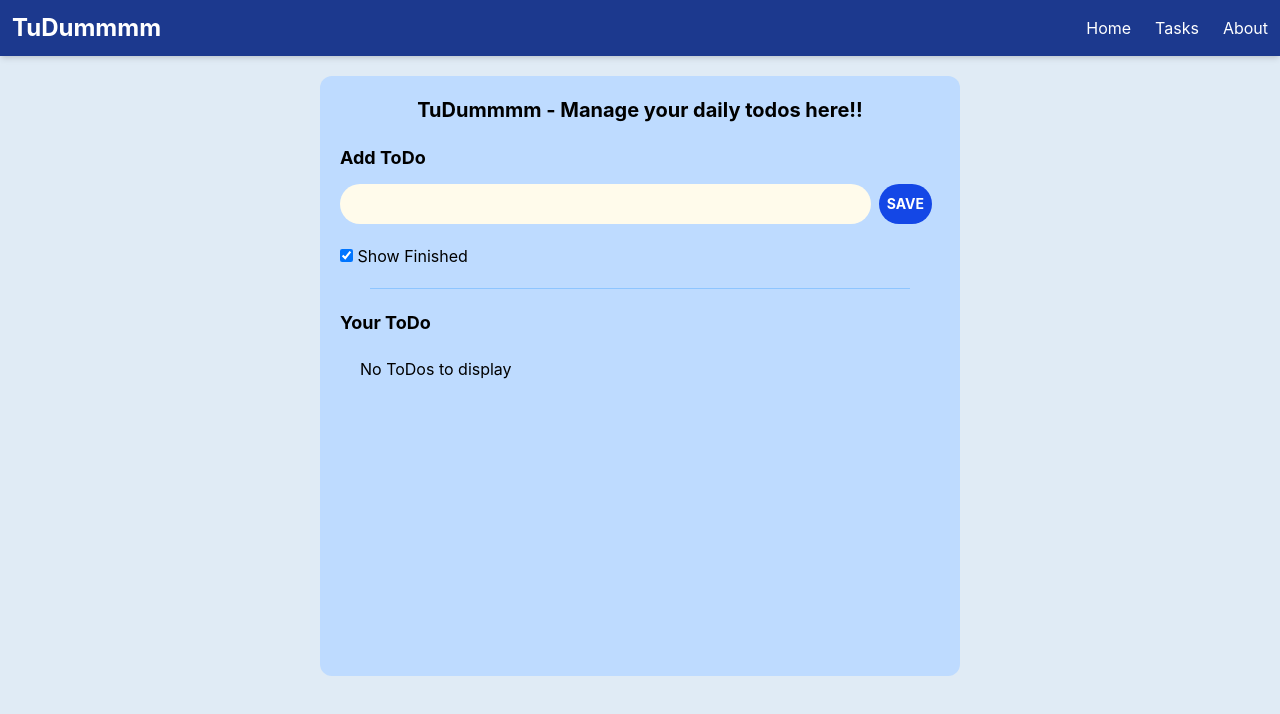
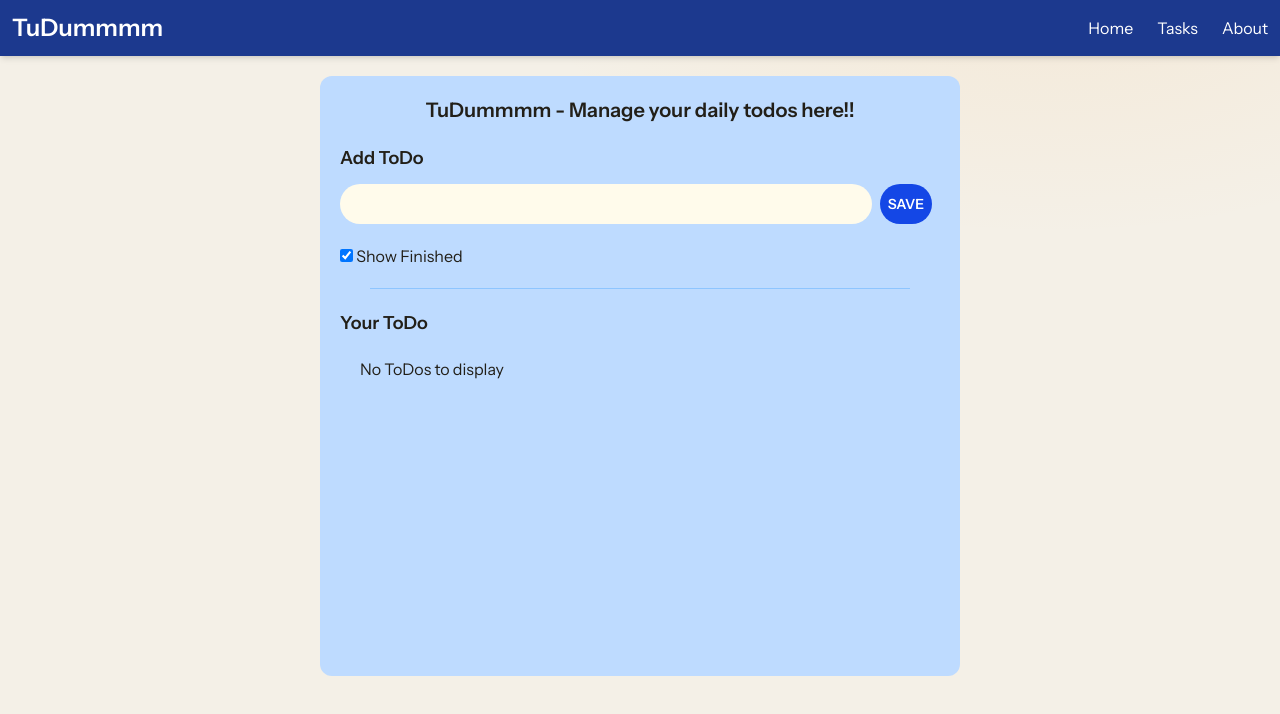
Before and after one commit to Muditgolaa/TodoList-App, a React (Vite) app: page / in a window 1280 px wide. Shown: the top 714 px of the page. Built offline with nearby package versions, Linux system fonts and the light colour scheme.

Commit message:
feat: add Ember design tokens and fonts

```diff
--- a/index.html
+++ b/index.html
@@ -4,7 +4,13 @@
     <meta charset="UTF-8" />
     <link rel="icon" type="image/svg+xml" href="/favicon.svg" />
     <meta name="viewport" content="width=device-width, initial-scale=1.0" />
-    <title>TuDummmm</title>
+    <link rel="preconnect" href="https://fonts.googleapis.com" />
+    <link rel="preconnect" href="https://fonts.gstatic.com" crossorigin />
+    <link
+      rel="stylesheet"
+      href="https://fonts.googleapis.com/css2?family=Bricolage+Grotesque:opsz,wght@12..96,600;12..96,700;12..96,800&family=IBM+Plex+Mono:wght@400;500;600&family=Instrument+Sans:wght@400;500;600&display=swap"
+    />
+    <title>Ember — Study Streaks</title>
   </head>
   <body>
     <div id="root"></div>
--- a/src/index.css
+++ b/src/index.css
@@ -1,6 +1,51 @@
 @import "tailwindcss";
 
-body{
-    --tw-bg-opacity: 1;
-    background-color:rgb(224, 235, 245);
+/* ================= Ember design tokens ================= */
+/* Dark is the default. Light applies via OS preference OR a manual
+   [data-theme="light"] we'll set from a toggle button in Step 4.     */
+:root {
+  --bg: #16161d;         --surface: #1e1f28;   --surface-2: #262734;  --raise: #2e2f3e;
+  --border: rgba(255,255,255,.09);             --border-strong: rgba(255,255,255,.16);
+  --text: #ecebf0;       --muted: #9a9aae;     --faint: #6a6a80;
+  --amber: #f6a13d;      --amber-2: #f97316;   --amber-soft: rgba(246,161,61,.14);
+  --done: #37d29a;       --done-soft: rgba(55,210,154,.14);
+  /* heatmap heat-ramp: empty -> hottest */
+  --h0: #24252f; --h1: #5a3a1e; --h2: #8f5220; --h3: #d1791f; --h4: #f6a13d;
+
+  --font-d: "Bricolage Grotesque", system-ui, sans-serif; /* display */
+  --font-b: "Instrument Sans", system-ui, sans-serif;      /* body   */
+  --font-m: "IBM Plex Mono", ui-monospace, monospace;      /* data   */
 }
+
+/* Light tokens — same names, warmer paper values */
+:root:not([data-theme="dark"]) {
+  @media (prefers-color-scheme: light) {
+    --bg: #f4f0e7;       --surface: #fffdf8;   --surface-2: #efe8da;  --raise: #e7dfcd;
+    --border: rgba(30,24,12,.11);              --border-strong: rgba(30,24,12,.2);
+    --text: #221f18;     --muted: #6d6656;     --faint: #a29a86;
+    --amber: #c9721f;    --amber-2: #d9541b;   --amber-soft: rgba(201,114,31,.13);
+    --done: #128a5e;     --done-soft: rgba(18,138,94,.12);
+    --h0: #e9e1cf; --h1: #f2cea0; --h2: #e6a458; --h3: #d17f26; --h4: #b5641a;
+  }
+}
+:root[data-theme="light"] {
+  --bg: #f4f0e7;         --surface: #fffdf8;   --surface-2: #efe8da;  --raise: #e7dfcd;
+  --border: rgba(30,24,12,.11);                --border-strong: rgba(30,24,12,.2);
+  --text: #221f18;       --muted: #6d6656;     --faint: #a29a86;
+  --amber: #c9721f;      --amber-2: #d9541b;   --amber-soft: rgba(201,114,31,.13);
+  --done: #128a5e;       --done-soft: rgba(18,138,94,.12);
+  --h0: #e9e1cf; --h1: #f2cea0; --h2: #e6a458; --h3: #d17f26; --h4: #b5641a;
+}
+
+body {
+  background: var(--bg);
+  color: var(--text);
+  font-family: var(--font-b);
+  -webkit-font-smoothing: antialiased;
+  background-image: radial-gradient(900px 500px at 82% -8%, rgba(246,161,61,.10), transparent 60%);
+  min-height: 100vh;
+}
+
+/* tiny reusable helpers we'll lean on later */
+.font-display { font-family: var(--font-d); }
+.font-mono-nums { font-family: var(--font-m); font-variant-numeric: tabular-nums; }
```
